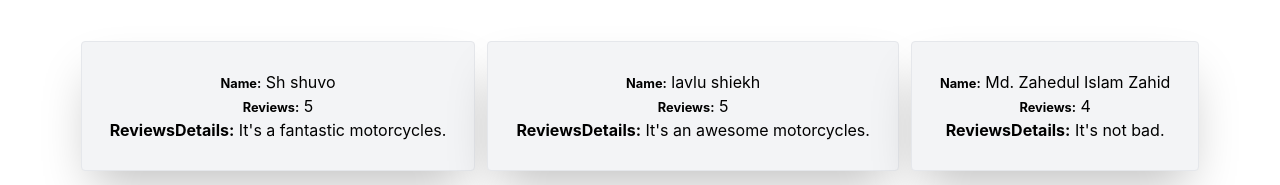
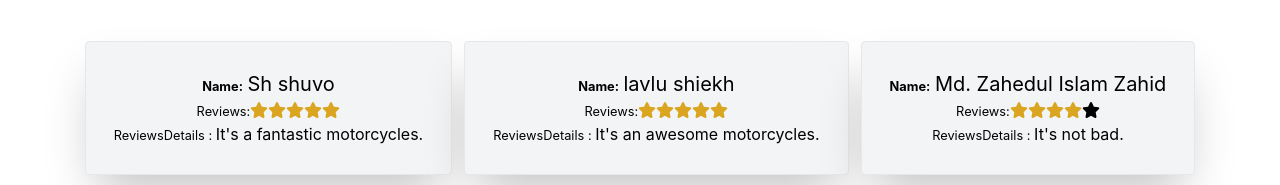
Before and after one commit to MonirujjamanMamun/motor-house, a React (Create React App) app: page / in a window 1280 px wide. Shown: the part 539-724 px from the top of the page. Built offline with nearby package versions, Linux system fonts and the light colour scheme.

Commit message:
reating added

```diff
--- a/package.json
+++ b/package.json
@@ -3,11 +3,15 @@
   "version": "0.1.0",
   "private": true,
   "dependencies": {
+    "@fortawesome/fontawesome-svg-core": "^6.1.1",
+    "@fortawesome/free-solid-svg-icons": "^6.1.1",
+    "@fortawesome/react-fontawesome": "^0.1.18",
     "@testing-library/jest-dom": "^5.16.3",
     "@testing-library/react": "^12.1.4",
     "@testing-library/user-event": "^13.5.0",
     "react": "^18.0.0",
     "react-dom": "^18.0.0",
+    "react-rating": "^2.0.5",
     "react-router-dom": "^6.3.0",
     "react-scripts": "5.0.0",
     "recharts": "^2.1.9",
--- a/public/index.html
+++ b/public/index.html
@@ -24,7 +24,7 @@
       work correctly both with client-side routing and a non-root public URL.
       Learn how to configure a non-root public URL by running `npm run build`.
     -->
-    <title>Motor House.</title>
+    <title>Motor House</title>
   </head>
   <body>
     <noscript>You need to enable JavaScript to run this app.</noscript>
--- a/src/Components/ReviewDetails/ReviewDetails.js
+++ b/src/Components/ReviewDetails/ReviewDetails.js
@@ -1,12 +1,20 @@
+import { faStar } from '@fortawesome/free-solid-svg-icons';
+import { FontAwesomeIcon } from '@fortawesome/react-fontawesome';
 import React from 'react';
+import Rating from 'react-rating';
 
 const ReviewDetails = ({ data }) => {
     const { name, reviews, reviewsDetails } = data;
     return (
         <div className='border p-7 shadow-2xl rounded bg-gray-100'>
-            <h1> <small className='font-bold'>Name:</small> {name}</h1>
-            <p><small className='font-bold'>Reviews:</small> {reviews}</p>
-            <p><small className='font-bold text-[16px]'>ReviewsDetails:</small> {reviewsDetails}</p>
+            <h1> <small className='font-bold'>Name:</small> <small className='text-xl'>{name}</small></h1>
+            <p><small>Reviews:</small><Rating
+                initialRating={reviews}
+                emptySymbol={<FontAwesomeIcon icon={faStar} />}
+                fullSymbol={<FontAwesomeIcon style={{ color: 'goldenrod' }} icon={faStar} />}
+                readonly
+            ></Rating></p>
+            <p><small>ReviewsDetails : </small> {reviewsDetails}</p>
         </div>
     );
 };
```
Also changed, not shown: 1 other file (tests, documents, lock files or other folders).
